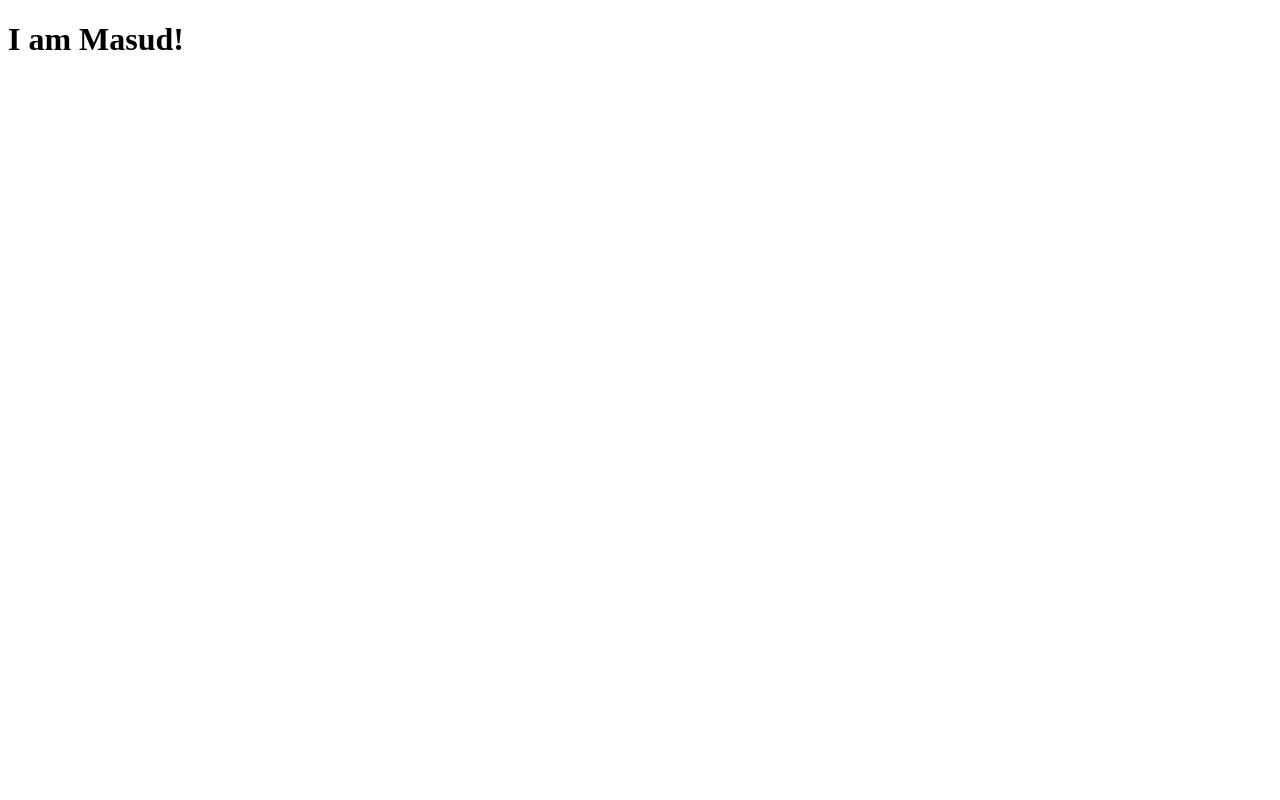
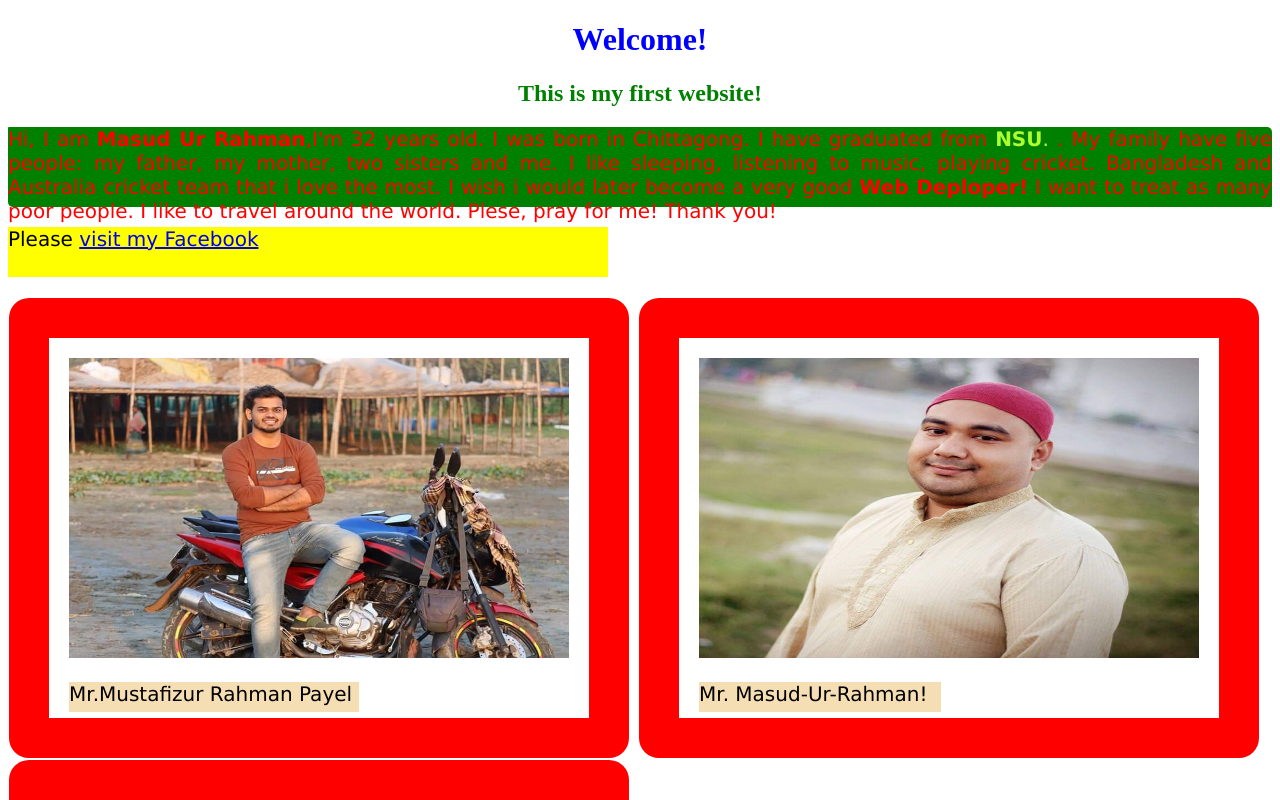
Before and after one commit to Masud-Ur-Rahman/my-first-website, a plain HTML site: page index.html in a window 1280 px wide. Shown: the top 800 px of the page. Drawn offline with Linux system fonts and the light colour scheme.

Commit message:
added pictures

```diff
--- a/index.html
+++ b/index.html
@@ -3,9 +3,47 @@
 <head>
     <meta charset="UTF-8">
     <meta name="viewport" content="width=device-width, initial-scale=1.0">
-    <title>Document</title>
+    <title>Masud</title>
+    <link rel="stylesheet" href="style.css">
 </head>
 <body>
-    <h1>I am Masud!</h1>
+    <h1>Welcome!</h1>
+
+    <h2>This is my first website!</h2>
+
+    <p id="blue">Hi, I am <b>Masud Ur Rahman</b>,I'm 32 years old. I was born in Chittagong. I have graduated from <span class="misti"><b>NSU</b>.</span> . My family have five people: my father, my mother, two sisters and me. I like sleeping, listening to music, playing cricket. Bangladesh and Australia cricket team that i love the most. I wish i would later become a very good <strong>Web Deploper!</strong> I want to treat as many poor people. I like to travel around the world. Plese, pray for me! Thank you!</p>
+
+    <p class="myself">Please <a href="https://www.facebook.com/profile.php?id=100035948679829">visit my Facebook</a> </p>
+
+
+    <div class="blog">
+        <img src="payel.jpg" alt="">
+
+        <p class="payel">Mr.Mustafizur Rahman Payel</P>
+    </div>
+
+    <div class="blog">
+        <img src="Masud.jpg" alt="">
+
+        <p class="masud">Mr. Masud-Ur-Rahman!</P>
+    </div>
+    <div class="blog">
+        <img src="TFM.jpg" alt="">
+
+        <p class="payel">Masud Faruk Rubel</P>
+    </div>
+
+    <p class="violet">Today's plan!</p>
+
+    <ol>
+        <li>Go to University</li>
+        <li>Update my NSU ID</li>
+    </ol>
+
+    <button>Click me</button>
+
+    <input type="text">
+
+
 </body>
 </html>
--- /dev/null
+++ b/style.css
@@ -0,0 +1,71 @@
+
+        h1{
+            color:blue;
+            text-align:center;
+        }
+        h2{
+            color:green;
+            text-align:center;
+        }
+        #blue{
+            background-color:green;
+            border-radius: 1px 5px;
+            color:red;
+            width:100%;
+            height:80px;
+            text-align: justify;
+            }
+
+        .myself{
+                background-color:yellow;
+        }
+
+        p{
+            background-color:red;
+            height:50px;
+            width:600px;
+            font-size:20px;
+            font-weight:400px;
+            font-family: Verdana, Geneva, Tahoma, sans-serif;
+        }
+        img{
+            height:300px;
+            width:500px;
+            }
+
+        .violet{
+            background-color:violet;
+            }
+
+        .pic{
+            font-family:Impact, Haettenschweiler, 'Arial Narrow Bold', sans-serif;
+            }
+        .misti{
+            color:greenyellow;
+            }
+        .blog{
+            border: 40px solid red;
+            border-radius:20px;
+            width:500px;
+            height:340px;
+            margin:1px 5px 1px 1px;
+            padding:20px;
+            display: inline-block;
+
+        }
+    .payel{
+        background-color:wheat;
+            height:30px;
+            width:290px;
+            font-size:20px;
+            font-weight:400px;
+            font-family: Verdana, Geneva, Tahoma, sans-serif;
+    }
+    .masud{
+        background-color:wheat;
+            height:30px;
+            width:242px;
+            font-size:20px;
+            font-weight:400px;
+            font-family: Verdana, Geneva, Tahoma, sans-serif;
+    }
```
Also changed, not shown: Masud.jpg (added), Mentals.jpg (added), TFM.JPG (added), payel.jpg (added).
